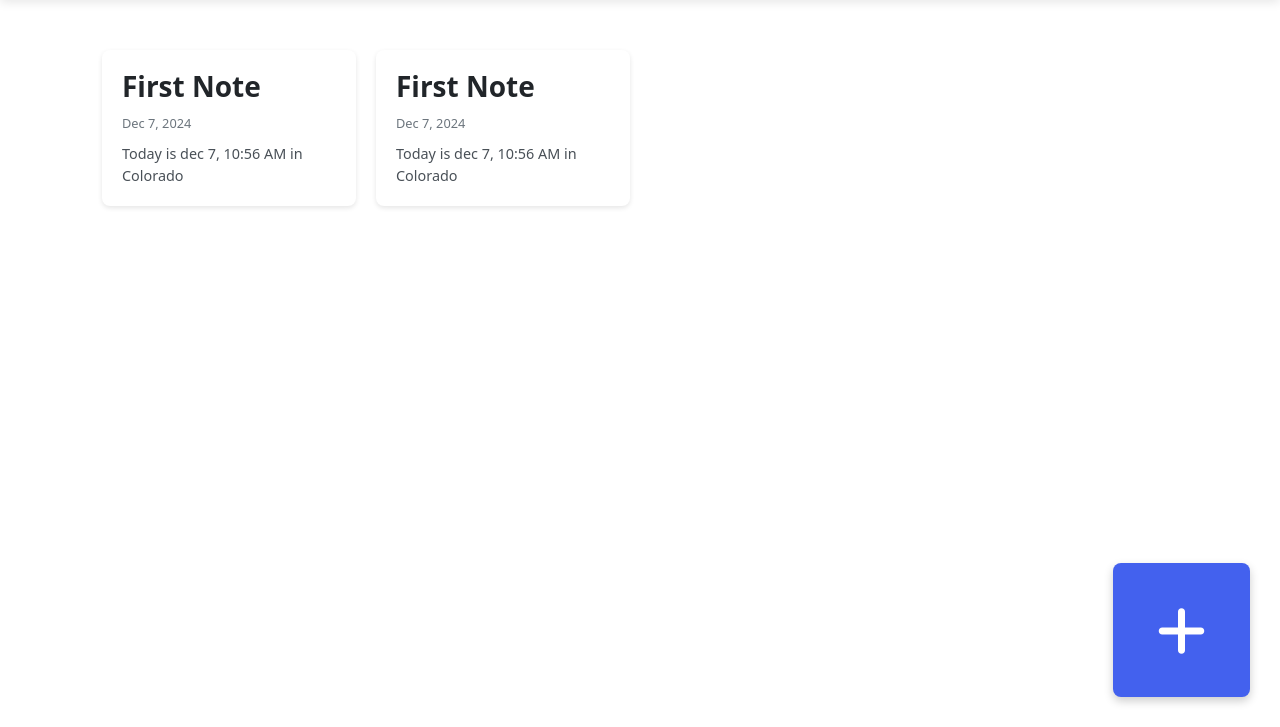
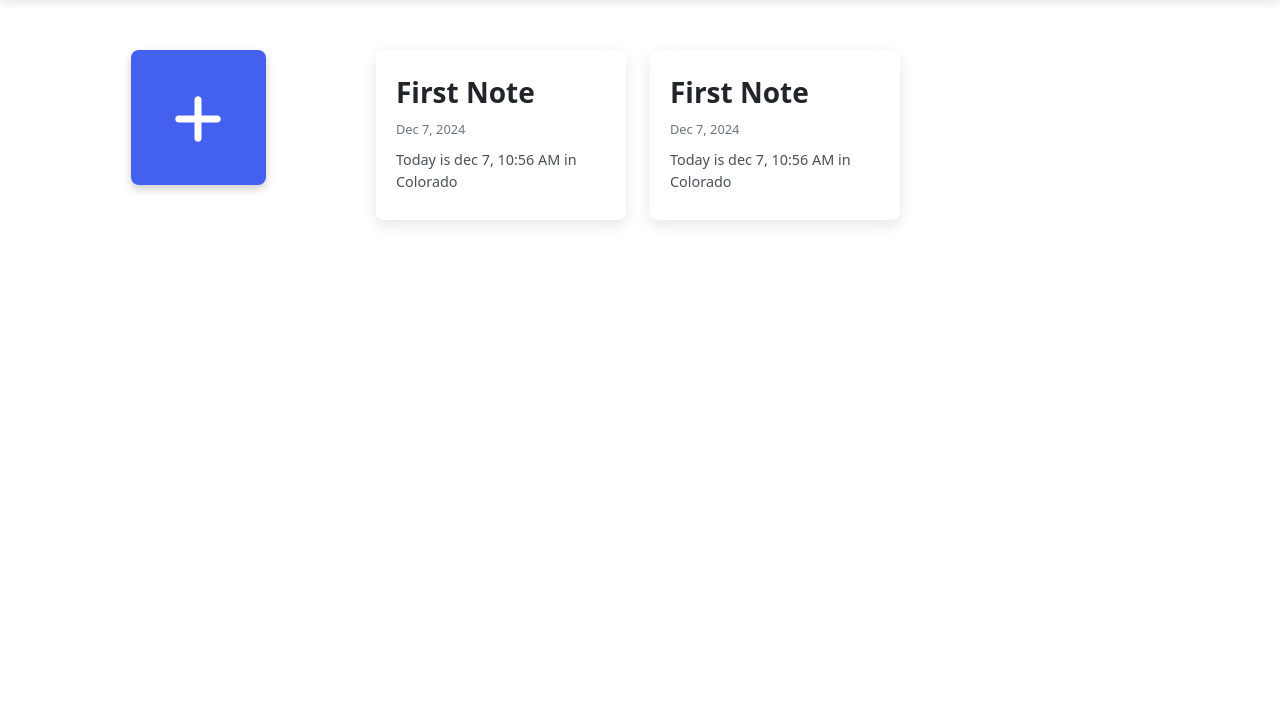
Before and after one commit to ForegoneGuide21/notesApp, a PHP site: page /Notesapp/view/mainmenu.php in a window 1280 px wide. Shown: the part 73-800 px from the top of the page. Run offline with PHP 8.4, Linux system fonts and the light colour scheme; the visitor is signed in with stand-in values (Sample User, id 1); data comes from the database, SQL or seed files in the repository.

Commit message:
semi finakl
sdf

```diff
--- a/css/mainmenu.css
+++ b/css/mainmenu.css
@@ -49,12 +49,15 @@ body {
     transition: transform 0.2s, box-shadow 0.2s;
     border: none;
     text-align: left;
-    height: 100%;
+    height: 170px;
+    width: 250px;
+    box-shadow: 0 5px 15px rgba(0,0,0,0.1);
+
 }
 
 .note-card:hover {
     transform: translateY(-5px);
-    box-shadow: 0 5px 15px rgba(0,0,0,0.1);
+    box-shadow: 0 5px 15px rgba(0,0,0,0.3);
 }
 
 .note-title {
@@ -76,6 +79,8 @@ body {
     -webkit-line-clamp: 3;
     -webkit-box-orient: vertical;
     overflow: hidden;
+    text-wrap: wrap;
+    height: 45px;
 }
 
 
@@ -84,12 +89,11 @@ body {
     color: white;
     border: none;
     border-radius: 8px;
-    width: 137px;
-    height: 134px;
+    width: 135px;
+    height: 135px;
     font-size: 3.5rem;
-    position: fixed;
-    bottom: 30px;
-    right: 30px;
+    margin-right: 62px;
+    justify-self: center;
     box-shadow: 0 4px 10px rgba(0,0,0,0.2);
     transition: all 0.2s;
 }
@@ -98,3 +102,16 @@ body {
     background-color: var(--secondary-color);
     transform: scale(1.1);
 }
+
+
+@media (max-width: 768px) {
+    .notes-grid {
+        grid-template-columns: repeat(auto-fill, minmax(220px, 1fr));
+    }
+
+    .create-note-btn {
+        width: 100px;
+        height: 100px;
+        font-size: 2.5rem;
+    }
+}
--- a/css/noteEditor.css
+++ b/css/noteEditor.css
@@ -132,13 +132,13 @@ body {
 
 .status-success {
     background-color: #d4edda;
-    color: #155724;
+    color: #721c24;
     border-left: 4px solid var(--success-color);
 }
 
 .status-error {
     background-color: #f8d7da;
-    color: #721c24;
+    color: #155724;
     border-left: 4px solid var(--danger-color);
 }
 
--- a/view/mainmenu.php
+++ b/view/mainmenu.php
@@ -13,6 +13,7 @@ if ($_SESSION["user"] == "" && $_SESSION["pass"] == "") {
 
     <!DOCTYPE html>
     <html lang="en">
+
     <head>
         <meta charset="UTF-8">
         <meta name="viewport" content="width=device-width, initial-scale=1.0">
@@ -21,6 +22,7 @@ if ($_SESSION["user"] == "" && $_SESSION["pass"] == "") {
         <link href="https://cdn.jsdelivr.net/npm/bootstrap@5.3.3/dist/css/bootstrap.min.css" rel="stylesheet">
         <link rel="stylesheet" href="https://cdnjs.cloudflare.com/ajax/libs/font-awesome/6.4.0/css/all.min.css">
     </head>
+
     <body>
         <header class="app-header">
             <div class="container">
@@ -52,6 +54,9 @@ if ($_SESSION["user"] == "" && $_SESSION["pass"] == "") {
 
         <main class="container">
             <div class="notes-grid">
+                <button class="create-note-btn" data-bs-toggle="modal" data-bs-target="#createNoteModal">
+                    <i class="fas fa-plus" id="plus-icon"></i>
+                </button>
                 <?php foreach ($listofNotes as $row): ?>
                     <form action="noteEdit.php" method="post">
                         <input type="hidden" name="noteid" value="<?php echo $row['note_idnotes']; ?>">
@@ -70,9 +75,6 @@ if ($_SESSION["user"] == "" && $_SESSION["pass"] == "") {
             </div>
         </main>
 
-    <button class="create-note-btn" data-bs-toggle="modal" data-bs-target="#createNoteModal">
-        <i class="fas fa-plus" id="plus-icon"></i>
-    </button>
 
         <!-- Create Note Modal -->
         <div class="modal fade" id="createNoteModal" tabindex="-1" aria-hidden="true">
@@ -102,6 +104,7 @@ if ($_SESSION["user"] == "" && $_SESSION["pass"] == "") {
         <script src="https://cdn.jsdelivr.net/npm/bootstrap@5.3.3/dist/js/bootstrap.bundle.min.js"></script>
         <script src="../JS/searchbar.js"></script>
     </body>
+
     </html>
 
     <?php
```
Also changed, not shown: view/noteEdit.php (+11 -1 lines). Lines whose indentation alone changed are shown as unchanged.
